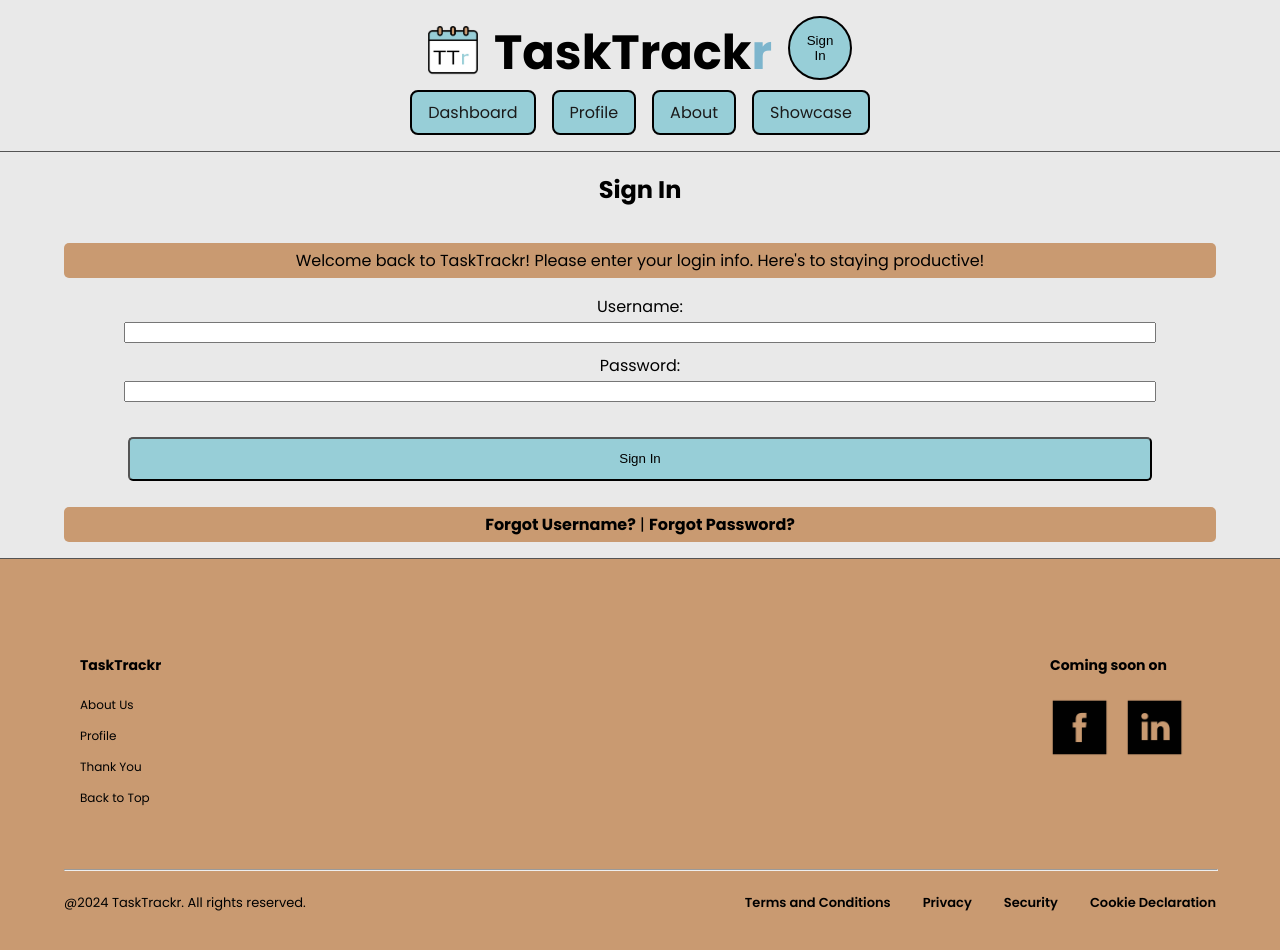
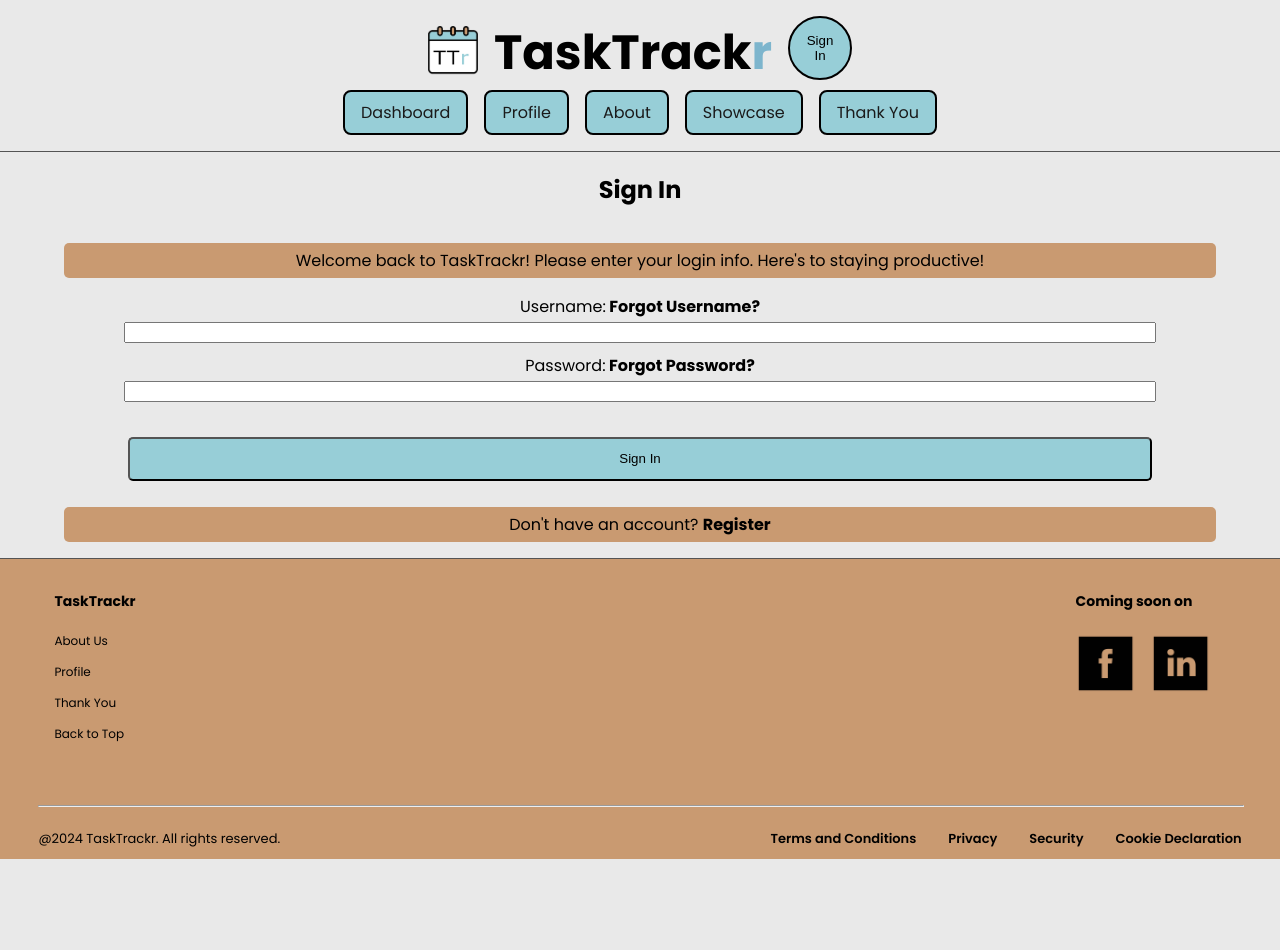
Before and after one commit to nelsn275/task_trackr, a React (Create React App) app: page /signin in a window 1280 px wide. Shown: the top 950 px of the page. After the commit the page ends 859 px from the top, so only its background shows below. Built offline with nearby package versions, Linux system fonts and the light colour scheme; no server answers.

Commit message:
finished dashboard + navbar

```diff
--- a/src/pages/SignIn.js
+++ b/src/pages/SignIn.js
@@ -43,10 +43,12 @@
           {/* <label htmlFor="name">Provide Your Name:</label><br />
           <input type="text" id="name" name="name" required /><br /> */}
 
-          <label htmlFor="userName">Username:</label><br />
+            <label htmlFor="userName">Username:</label><a href="#"> Forgot Username?</a><br />
             <input type="text" id="userName2" name="userName" required /><br />
 
-          <label htmlFor="password">Password:</label><br />
+
+
+            <label htmlFor="password">Password:</label><a href="#"> Forgot Password?</a><br />
             <input
               type="password"
               id="password2"
@@ -57,6 +59,7 @@
               value={password}
               onChange={handlePasswordChange}
             /><br />
+
 
           {/* <label htmlFor="passwordConfirm">Confirm Password:</label><br />
           <input
@@ -73,7 +76,7 @@
 
           <button type="submit">Sign In</button>
         </form>
-        <p><a href="#">Forgot Username?</a> | <a href="#">Forgot Password?</a></p>
+        <p>Don't have an account? <a href="/register">Register</a></p>
       </section>
     </div>
   );
--- a/src/pages/ThankYou.js
+++ b/src/pages/ThankYou.js
@@ -8,7 +8,6 @@
     ('Rendering ThankYou Page');
     return (
         <div>
-            <Header/>
             <div>
                 <h1>Thank You For Registering to TaskTrackr!</h1>
                 <div className='text'>
--- a/src/partials/Footer.css
+++ b/src/partials/Footer.css
@@ -10,6 +10,9 @@
 
 .sb_footer{
     display: flex;
+    padding: 0px;
+    padding-right: 3%;
+    padding-left: 3%;
     flex-direction: column;
 }
 
--- a/src/partials/HorizontalMenu.js
+++ b/src/partials/HorizontalMenu.js
@@ -15,6 +15,7 @@
       <a href="/profile">Profile</a>
       <a href="/about">About</a>
       <a href='/showcase'>Showcase</a>
+      <a href='/thankyou'>Thank You</a>
     </div>
   );
 }
```
Lines whose indentation alone changed are shown as unchanged.
